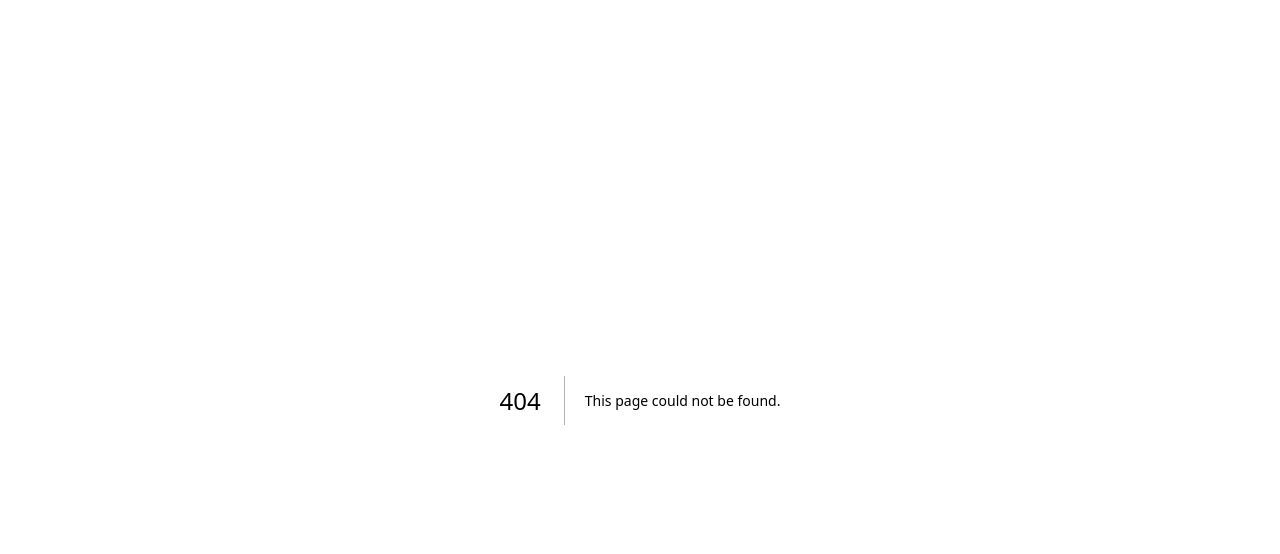
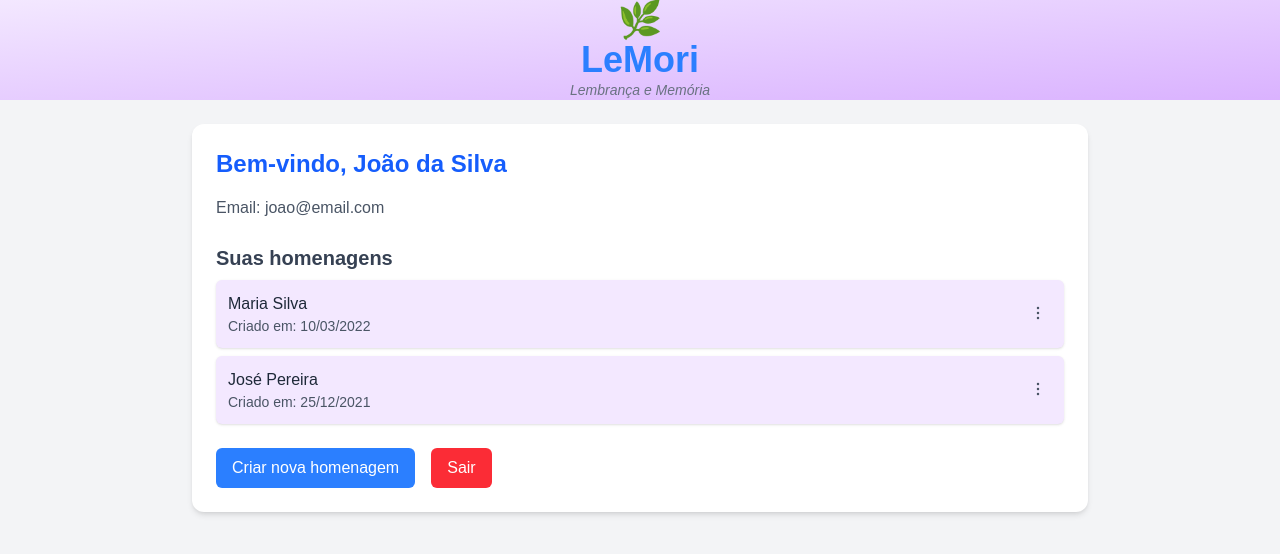
Before and after one commit to elbiojuzao/LeMori, a Next.js app: page /dashboard in a window 1280 px wide. Before the commit this address had no page. Shown: the top 554 px of the page. Built offline with nearby package versions, Linux system fonts and the light colour scheme.

Commit message:
dashboard

```diff
--- a/package.json
+++ b/package.json
@@ -9,6 +9,8 @@
     "lint": "next lint"
   },
   "dependencies": {
+    "@headlessui/react": "^2.2.1",
+    "@heroicons/react": "^2.2.0",
     "@hookform/resolvers": "^5.0.1",
     "next": "15.2.4",
     "react": "^19.0.0",
--- /dev/null
+++ b/pages/dashboard.tsx
@@ -0,0 +1,123 @@
+import Head from 'next/head'
+import { Menu } from '@headlessui/react'
+import {
+  EllipsisVerticalIcon,
+  PencilIcon,
+  TrashIcon,
+  StarIcon,
+} from '@heroicons/react/24/solid'
+
+
+export default function Dashboard() {
+  // Simulação de dados do usuário e homenagens
+  const user = {
+    nome: 'João da Silva',
+    email: 'joao@email.com'
+  }
+
+  const homenagens = [
+    { id: 1, nome: 'Maria Silva', data: '10/03/2022' },
+    { id: 2, nome: 'José Pereira', data: '25/12/2021' }
+  ]
+
+  return (
+    <>
+      <Head>
+        <title>Dashboard | LeMori</title>
+      </Head>
+        {/* Logo e título */}
+        <div className="justify-between bg-gradient-to-br from-purple-100 to-purple-300 px-4">
+          <div className="text-center">
+            <h1 className="text-4xl">🌿</h1>
+            <h1 className="text-4xl font-bold text-blue-500">LeMori</h1>
+            <p className="text-gray-500 italic text-sm">Lembrança e Memória</p>
+          </div>
+        </div>
+
+      <div className="min-h-screen bg-gray-100 p-6">
+        <div className="max-w-4xl mx-auto bg-white shadow-md rounded-xl p-6">
+          <h1 className="text-2xl font-bold text-blue-600 mb-4">Bem-vindo, {user.nome}</h1>
+          <p className="text-gray-600 mb-6">Email: {user.email}</p>
+
+          <h2 className="text-xl font-semibold text-gray-700 mb-2">Suas homenagens</h2>
+          <ul className="space-y-2">
+          {homenagens.map((homenagem) => (
+            <li
+              key={homenagem.id}
+              className="relative bg-purple-100 p-3 rounded-md shadow-sm hover:bg-purple-200 transition"
+            >
+              <div className="flex justify-between items-center">
+                <div>
+                  <div className="font-medium text-gray-800">{homenagem.nome}</div>
+                  <div className="text-sm text-gray-600">Criado em: {homenagem.data}</div>
+                </div>
+
+                {/* Botão de opções */}
+                <Menu as="div" className="relative inline-block text-left">
+                  <Menu.Button className="p-1 hover:bg-purple-300 rounded-full">
+                    <EllipsisVerticalIcon className="h-5 w-5 text-gray-600" />
+                  </Menu.Button>
+
+                  <Menu.Items className="absolute right-0 mt-2 w-40 origin-top-right bg-white border border-gray-200 divide-y divide-gray-100 rounded-md shadow-lg focus:outline-none z-10">
+                    <div className="p-1">
+                      <Menu.Item>
+                        {({ active }) => (
+                          <button
+                            className={`${
+                              active ? 'bg-blue-100' : ''
+                            } group flex w-full items-center rounded-md px-2 py-2 text-sm text-gray-700`}
+                            onClick={() => alert(`Editar ${homenagem.nome}`)}
+                          >
+                            <PencilIcon className="h-4 w-4 mr-2" />
+                            Alterar
+                          </button>
+                        )}
+                      </Menu.Item>
+                      <Menu.Item>
+                        {({ active }) => (
+                          <button
+                            className={`${
+                              active ? 'bg-blue-100' : ''
+                            } group flex w-full items-center rounded-md px-2 py-2 text-sm text-gray-700`}
+                            onClick={() => alert(`Ver planos de ${homenagem.nome}`)}
+                          >
+                            <StarIcon className="h-4 w-4 mr-2" />
+                            Planos
+                          </button>
+                        )}
+                      </Menu.Item>
+                      <Menu.Item>
+                        {({ active }) => (
+                          <button
+                            className={`${
+                              active ? 'bg-red-100' : ''
+                            } group flex w-full items-center rounded-md px-2 py-2 text-sm text-red-600`}
+                            onClick={() => alert(`Excluir ${homenagem.nome}`)}
+                          >
+                            <TrashIcon className="h-4 w-4 mr-2" />
+                            Excluir
+                          </button>
+                        )}
+                      </Menu.Item>
+                    </div>
+                  </Menu.Items>
+                </Menu>
+              </div>
+            </li>
+          ))}
+
+          </ul>
+
+          <div className="mt-6 flex gap-4">
+            <button className="bg-blue-500 text-white px-4 py-2 rounded-md hover:bg-blue-600">
+              Criar nova homenagem
+            </button>
+            <button className="bg-red-500 text-white px-4 py-2 rounded-md hover:bg-red-600">
+              Sair
+            </button>
+          </div>
+        </div>
+      </div>
+    </>
+  )
+}
```
Also changed, not shown: 1 other file (tests, documents, lock files or other folders).
